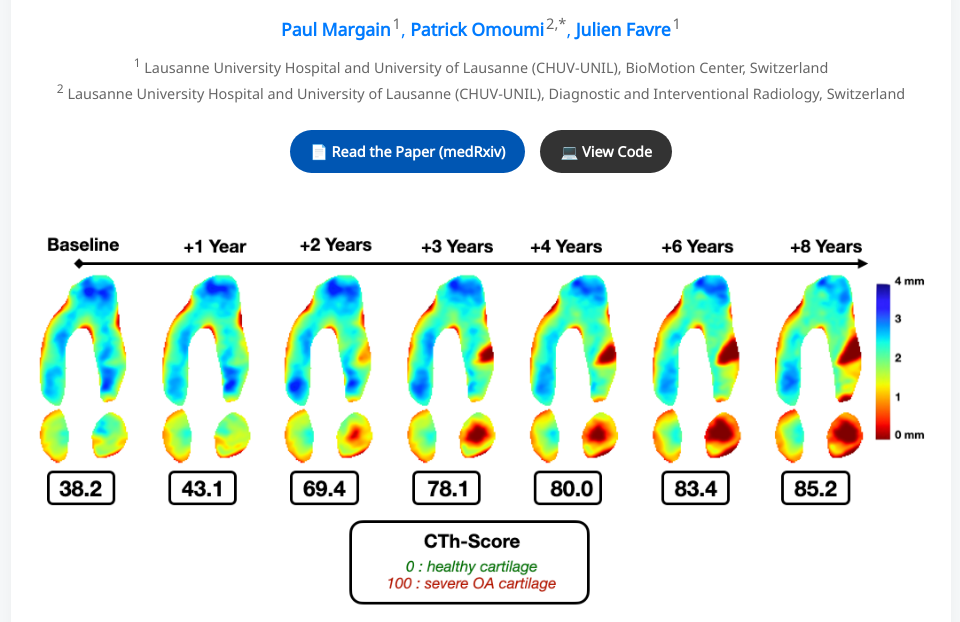
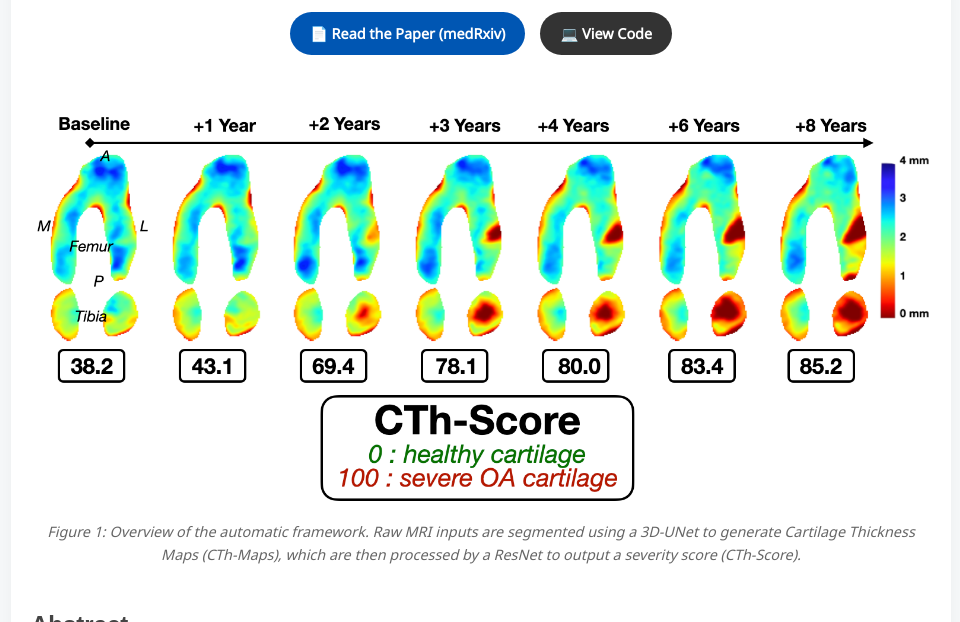
Before and after one commit to paulmargain/cartilage_thickness_score, a plain HTML site: page index.html in a window 1280 px wide. Shown: the part 158-780 px from the top of the page, without its empty margins (159-1119 px from the left). Drawn offline with Linux system fonts and the light colour scheme; a web font is replaced by a local one.

Commit message:
Remove authors and affiliations from index.html
Removed authors and affiliations sections from the header.

```diff
--- a/index.html
+++ b/index.html
@@ -180,17 +180,6 @@
         <header>
             <h1>Automatic evaluation of osteoarthritic cartilage severity</h1>
 
-            <div class="authors">
-                <strong>Paul Margain</strong><sup>1</sup>,
-                <strong>Patrick Omoumi</strong><sup>2,*</sup>,
-                <strong>Julien Favre</strong><sup>1</sup>
-            </div>
-
-            <div class="affiliations">
-                <sup>1</sup> Lausanne University Hospital and University of Lausanne (CHUV-UNIL), BioMotion Center, Switzerland<br>
-                <sup>2</sup> Lausanne University Hospital and University of Lausanne (CHUV-UNIL), Diagnostic and Interventional Radiology, Switzerland
-            </div>
-
             <div class="btn-group">
                 <a href="https://doi.org/10.1101/2025.11.03.25339377" target="_blank" class="btn btn-primary">
                     📄 Read the Paper (medRxiv)
@@ -201,7 +190,7 @@
                 </div>
         </header>
 
-        <img src="scoring.png"
+        <img src="scoring2.png"
      alt="Overview of the automatic cartilage thickness framework"
      style="width:100%; max-width:100%; border-radius:8px; margin:20px 0;">
         <div class="figure-caption">
```
